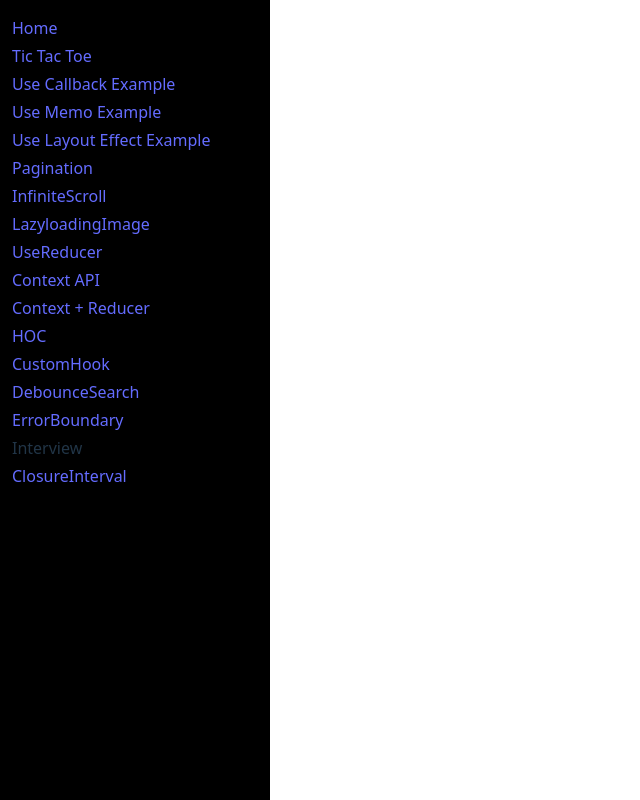
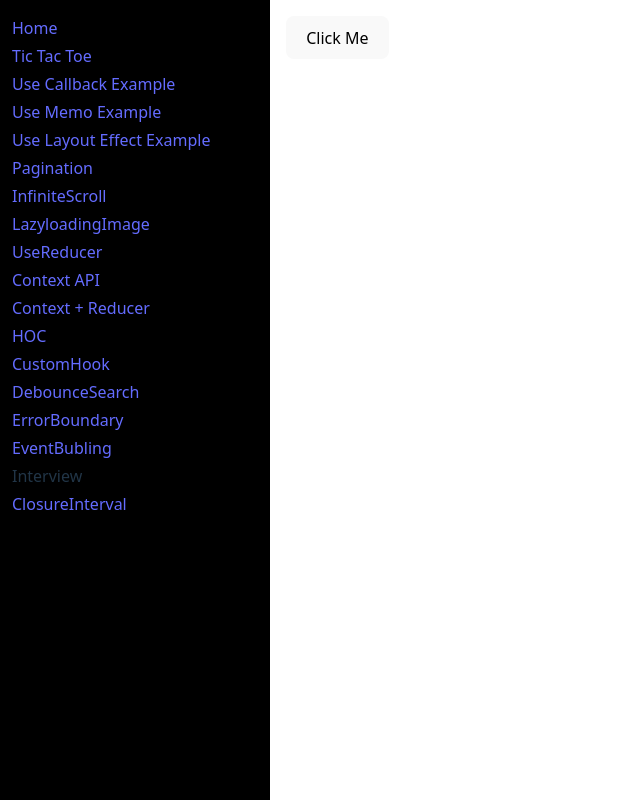
Before and after one commit to g-abhishek/vite-react, a React (Vite) app in the folder vite-react/: page /event-bubling in a window 1280 px wide. Shown: the whole page, without its empty margins (0-640 px from the left). Built offline with nearby package versions, Linux system fonts and the light colour scheme.

Commit message:
event bubling

```diff
--- a/vite-react/src/App.jsx
+++ b/vite-react/src/App.jsx
@@ -16,6 +16,7 @@ import HOC from "./components/HOC";
 import CustomHook from "./components/CustomHook";
 import DebounceSearch from "./components/DebounceSearch";
 import ErrorBoundaryComponent from "./components/ErrorBoundaryComponent";
+import EventBubling from "./components/EventBubling";
 
 function App() {
   return (
@@ -37,12 +38,14 @@ function App() {
           <Link to={"/custom-hook"}>CustomHook</Link>
           <Link to={"/debounce-search"}>DebounceSearch</Link>
           <Link to={"/error-boundary"}>ErrorBoundary</Link>
+          <Link to={"/event-bubling"}>EventBubling</Link>
 
           <div>Interview</div>
           <Link to={"/closure-interval"}>ClosureInterval</Link>
         </div>
         <div className="main-content">
           <Routes>
+            <Route path="/event-bubling" element={<EventBubling />} />
             <Route path="/error-boundary" element={<ErrorBoundaryComponent />} />
             <Route path="/debounce-search" element={<DebounceSearch />} />
             <Route path="/custom-hook" element={<CustomHook />} />
--- /dev/null
+++ b/vite-react/src/components/EventBubling/index.jsx
@@ -0,0 +1,67 @@
+const EventBubling = () => {
+  const onParentClick = () => {
+    console.log("Parent clicked");
+  };
+  const handleChildClick = (e) => {
+    e.stopPropagation();
+    console.log("Child clicked");
+  };
+
+  return (
+    <>
+      <div onClick={onParentClick}>
+        <button onClick={handleChildClick}>Click Me</button>
+      </div>
+    </>
+  );
+};
+
+export default EventBubling;
+
+/**
+ * 🧠 What is Event Bubbling? (in plain JavaScript)
+ * Event bubbling is a concept in the browser’s event system where an event triggered on a child element propagates upward to its parent, then grandparent, and so on.
+ *
+ *
+    <div id="parent">
+        <button id="child">Click Me</button>
+    </div>
+
+    <script>
+        document.getElementById("parent").addEventListener("click", () => {
+            console.log("Parent clicked");
+        });
+
+        document.getElementById("child").addEventListener("click", () => {
+            console.log("Child clicked");
+        });
+    </script>
+
+ * > Child clicked
+ * > Parent clicked
+ *
+ * This is because:
+ * The click event first runs on the button.
+ * Then, it bubbles up and also triggers the listener on the div.
+ *
+ *
+ * 🔁 How does this apply to React?
+ * React uses a synthetic event system (a wrapper around native DOM events). But event bubbling still behaves the same.
+ *
+ * 🧠 What Is a "Synthetic Event" in React?
+ * React uses a system called Synthetic Events — these are custom wrapper objects around the browser’s native events (like click, change, keydown, etc.).
+ *
+ * 🔹 Why does React do this?
+ *  1. To provide a consistent API across all browsers
+ *  2. o allow performance optimizations (like event pooling, batching)
+ *
+ * ✅ So What Does This Sentence Mean?
+ * "React uses a synthetic event system (a wrapper around native DOM events). But event bubbling still behaves the same."
+ *
+ * It means:
+ * React doesn’t stop the browser’s normal bubbling behavior
+ * Even though you're working with a SyntheticEvent, bubbling still happens
+ *
+ * 🛑 How to Stop Bubbling?
+ * You can use event.stopPropagation() to stop the event from bubbling up.
+ */
```
